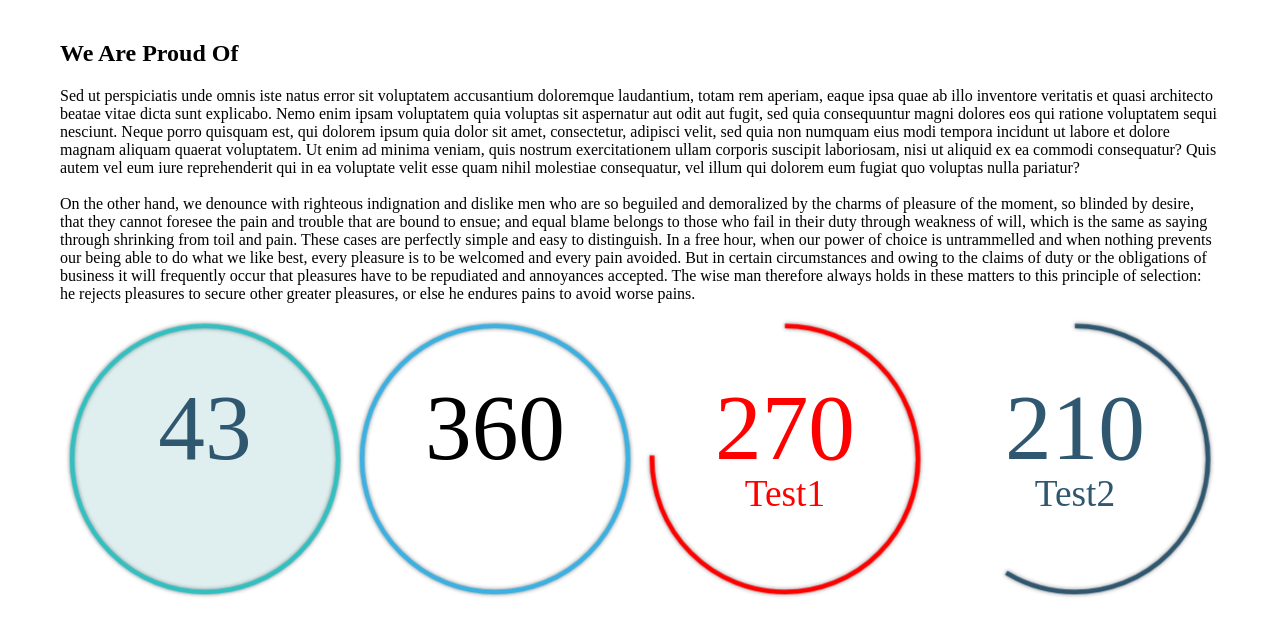
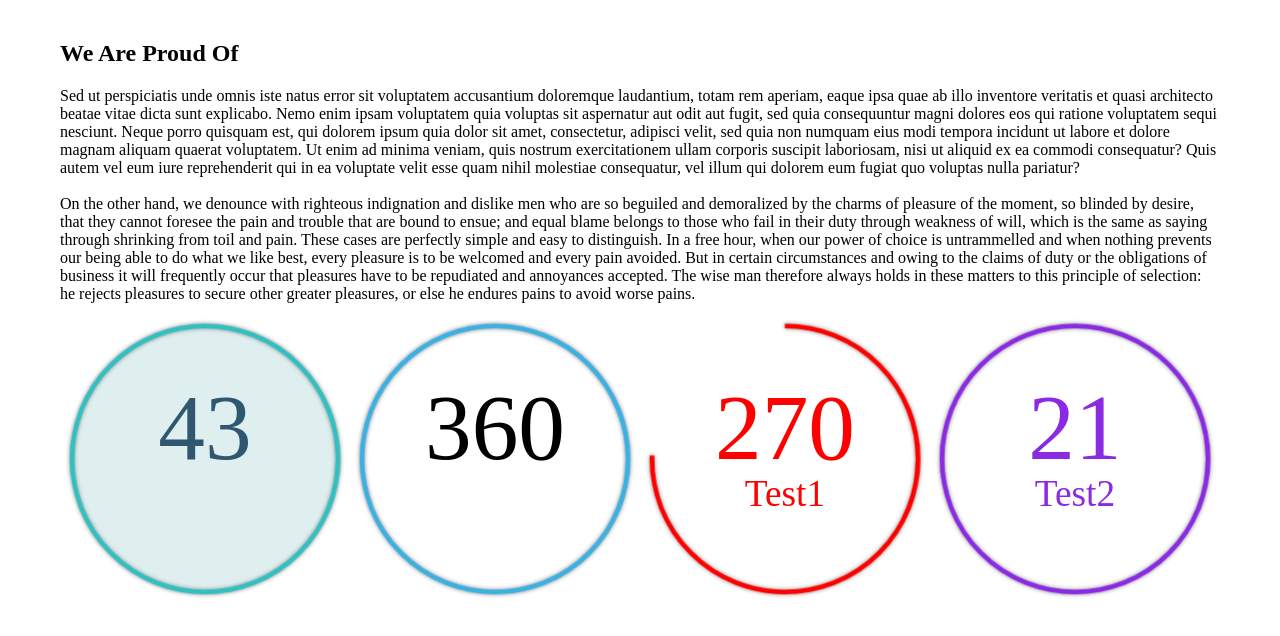
Before and after one commit to MakarovaKsenia/circleSVG, a plain HTML site: page demo/index.html in a window 1280 px wide. Drawn offline with nearby package versions, Linux system fonts and the light colour scheme.

Commit message:
Update index.html

```diff
--- a/demo/index.html
+++ b/demo/index.html
@@ -35,7 +35,7 @@
             $(document).ready(function () {
                 $(".circle").circleSVG({
                     number: 4,
-                    speed: 6,
+                    speed: 3,
                     shadowCircle: true,
                     widthCircle: 2,
                     shadowText: false,
@@ -64,11 +64,10 @@
                             maxAngle: 270
                         },
                         {
-                            count: 210,
+                            count: 21,
                             text: "Test2",
-                            colorText: "#2f5770",
-                            colorCircle: "#2f5770",
-                            maxAngle: 210
+                            colorText: "#8a2ae3",
+                            colorCircle: "#8a2ae3"
                         }
                     ]
                 });
```
